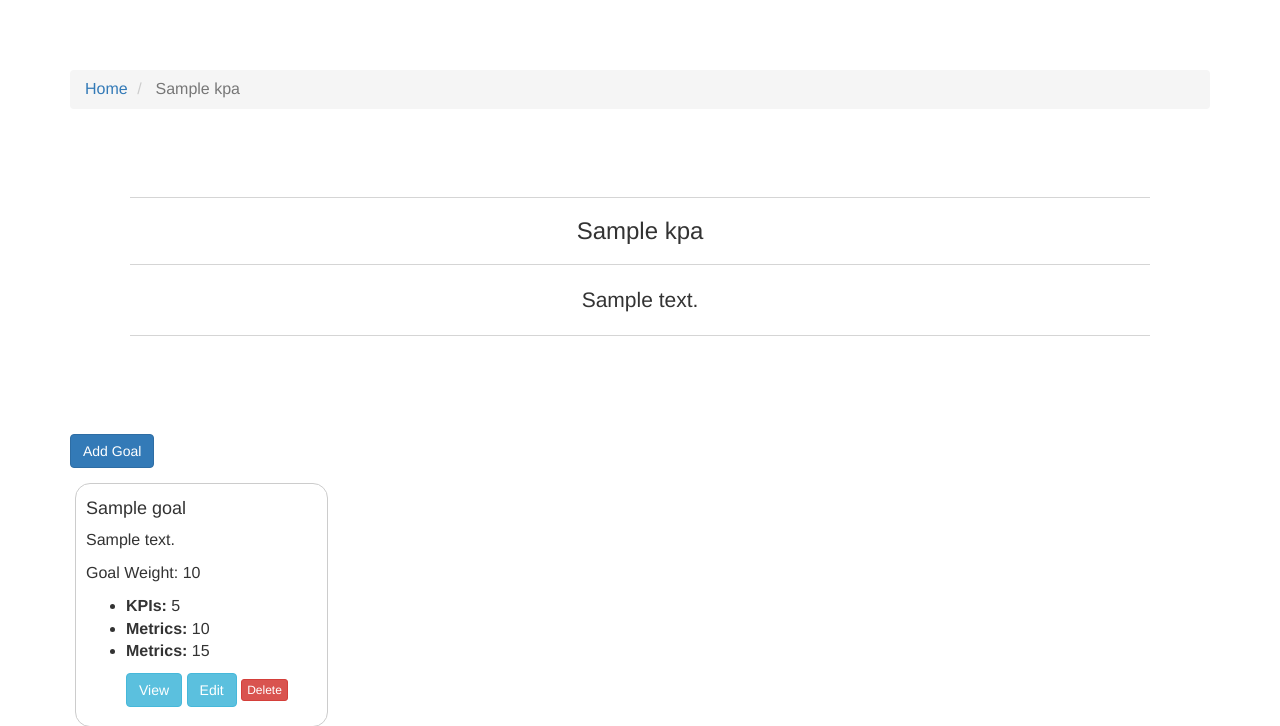
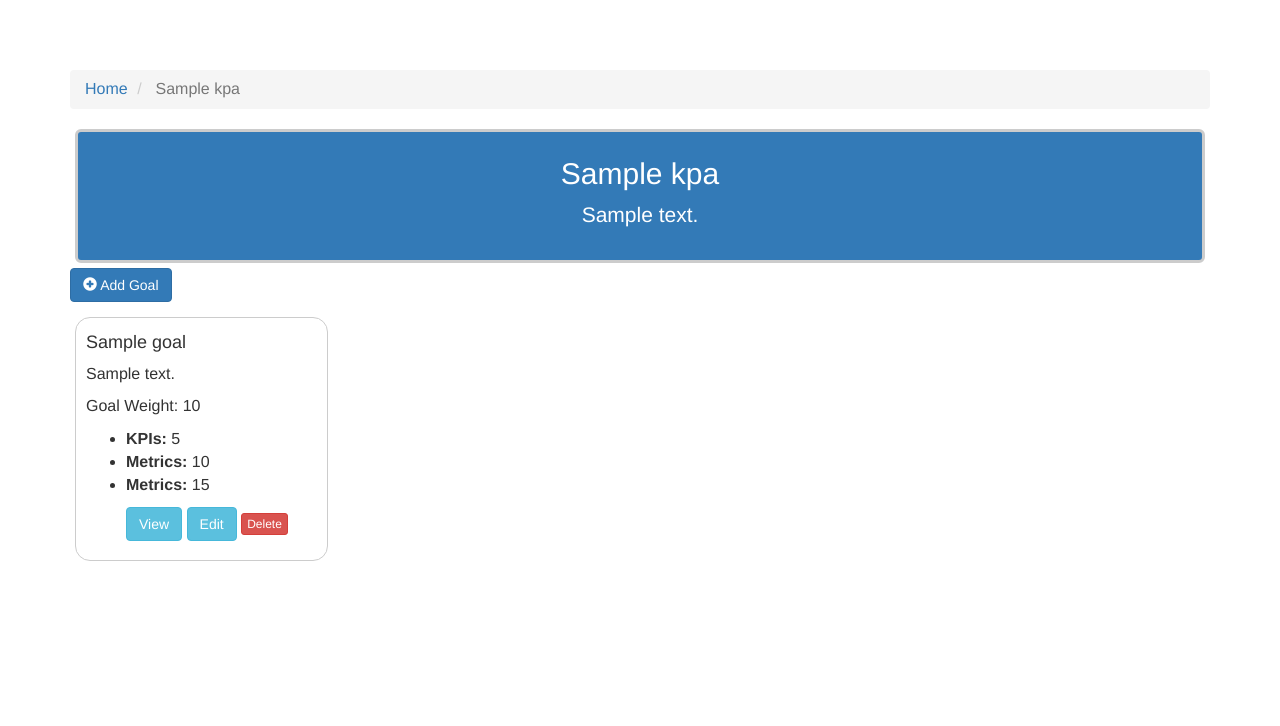
Before and after one commit to vilandr/CommunityDashboard, a Yii app: template views/site/viewkpa.php in a window 1280 px wide. Shown: the top 726 px of the page. Run offline with PHP 8.4 and a stand-in for Yii, Linux system fonts and the light colour scheme; the template is opened without the code that fills it: most values are stand-ins (such as "Sample title", 1, 10 or a date in 2020); data that the repository does not hold is empty; some libraries are stand-ins or nearby versions.

Commit message:
CSS added. Pull request example?

```diff
--- a/controllers/SiteController.php
+++ b/controllers/SiteController.php
@@ -175,6 +175,7 @@ class SiteController extends Controller
 
             //@todo: add user id
             // Yii::$app->user->identity->ID
+            $model->User_ID = Yii::$app->user->identity->ID;
 
             if($model->save()) {
                 Yii::$app->session->setFlash('kpaCreated', 'KPA has been saved');
--- a/models/KPI.php
+++ b/models/KPI.php
@@ -50,7 +50,7 @@ class KPI extends \yii\db\ActiveRecord
         $addToTotal;
         foreach ($metrics as $metric) {
             $addToTotal = ($metric->Weight * $metric->calculateProgressPercent()) / 10000;
-            return $total += $addToTotal;
+            $total += $addToTotal;
         }
         }*/
 
--- a/views/site/index.php
+++ b/views/site/index.php
@@ -11,7 +11,7 @@ $this->title = 'Community Dashboard';
 ?>
 
 <div class="deleteDialog" id="kpadialog-form">
-
+    <span class="glyphicon glyphicon-exclamation-sign"></span>
 <p>Are you sure you want to delete this KPA and all of the contents that belong to it? This action can not be undone!</p>
 
 </div>
@@ -25,7 +25,7 @@ $this->title = 'Community Dashboard';
     <div class="body-content">
         <div class="row">
             <div class="col-sm-12">
-                <a class="btn btn-primary" href="/web/?r=site/addkpa">Add KPA</a>
+                <a class="btn btn-primary" href="/web/?r=site/addkpa"><span class="glyphicon glyphicon-plus-sign"></span> Add KPA</a>
             </div>
         </div>
         <div class="row">
@@ -46,7 +46,7 @@ $this->title = 'Community Dashboard';
                         </span>
                         <div class="progress">
                             <div class="progress-bar progress-bar-info" role="progressbar" aria-valuenow="" aria-valuemin="0" aria-valuemax="100" style="width: 20%;">
-                                80%
+                                20%
                             </div>
                         </div>
                         <ul>
--- a/views/site/viewgoal.php
+++ b/views/site/viewgoal.php
@@ -8,7 +8,7 @@ $this->title = 'Community Dashboard';
 
 ?>
 <div class="deleteDialog" id="kpidialog-form">
-
+    <span class="glyphicon glyphicon-exclamation-sign"></span>
 <p>Are you sure you want to delete this KPI and all of the contents that belong to it? This action can not be undone!</p>
 
 </div>
@@ -26,7 +26,7 @@ $this->title = 'Community Dashboard';
 	<div class="body-content">
 		<div class="row">
 			<div class="col-sm-12">
-				<a class="btn btn-primary" href="<?= Url::to(['site/addkpi','goal_id'=>$goal->ID]) ?>">Add KPI</a>
+				<a class="btn btn-primary" href="<?= Url::to(['site/addkpi','goal_id'=>$goal->ID]) ?>"><span class="glyphicon glyphicon-plus-sign"></span> Add KPI</a>
 			</div>
 		</div>
         <div class="row">
--- a/views/site/viewkpa.php
+++ b/views/site/viewkpa.php
@@ -7,7 +7,7 @@ use yii\web\View;
 $this->title = 'Community Dashboard';
 ?>
 <div class="deleteDialog" id="goaldialog-form">
-
+    <span class="glyphicon glyphicon-exclamation-sign"></span>
 <p>Are you sure you want to delete this Goal and all of the contents that belong to it? This action can not be undone!</p>
 
 </div>
@@ -19,16 +19,16 @@ $this->title = 'Community Dashboard';
 
 <div class="site-index">
 	<div class="jumbotron">
-        <hr>
-		<h3><?php echo $kpa->Title;?></h4>
-        <hr>
+
+		<h2><?php echo $kpa->Title;?></h2>
+
 		<p><?php echo $kpa->Description;?></p>
-        <hr>
+
 	</div>
 	<div class="body-content">
 		<div class="row">
 			<div class="col-sm-12">
-				<a class="btn btn-primary" href="<?= Url::to(['site/addgoal','kpa_id'=>$kpa->ID]) ?>">Add Goal</a>
+				<a class="btn btn-primary" href="<?= Url::to(['site/addgoal','kpa_id'=>$kpa->ID]) ?>"><span class="glyphicon glyphicon-plus-sign"></span> Add Goal</a>
 			</div>
 		</div>
         <div class="row">
--- a/views/site/viewkpi.php
+++ b/views/site/viewkpi.php
@@ -9,7 +9,7 @@ $this->title = 'Community Dashboard';
 
 ?>
 <div class="deleteDialog" id="metricdialog-form">
-
+    <span class="glyphicon glyphicon-exclamation-sign"></span>
 <p>Are you sure you want to delete this Metric and all of the contents that belong to it? This action can not be undone!</p>
 
 </div>
@@ -28,7 +28,7 @@ $this->title = 'Community Dashboard';
     <div class="body-content">
         <div class="row">
             <div class="col-sm-12">
-                <a class="btn btn-primary" href="<?= Url::to(['site/addmetric','kpi_id'=>$kpi->ID]) ?>">Add Metric</a>
+                <a class="btn btn-primary" href="<?= Url::to(['site/addmetric','kpi_id'=>$kpi->ID]) ?>"><span class="glyphicon glyphicon-plus-sign"></span> Add Metric</a>
             </div>
         </div>
         <div class="row">
--- a/web/css/site.css
+++ b/web/css/site.css
@@ -27,7 +27,12 @@ body {
 
 .jumbotron {
     text-align: center;
-    background-color: transparent;
+    color: white;
+    background-color: #337ab7;
+    border: solid 3px #ccc;
+    border-radius: 15px;
+    margin: 5px;
+    padding: 5px 5px 15px 10px;
 }
 
 .jumbotron .btn {
```
